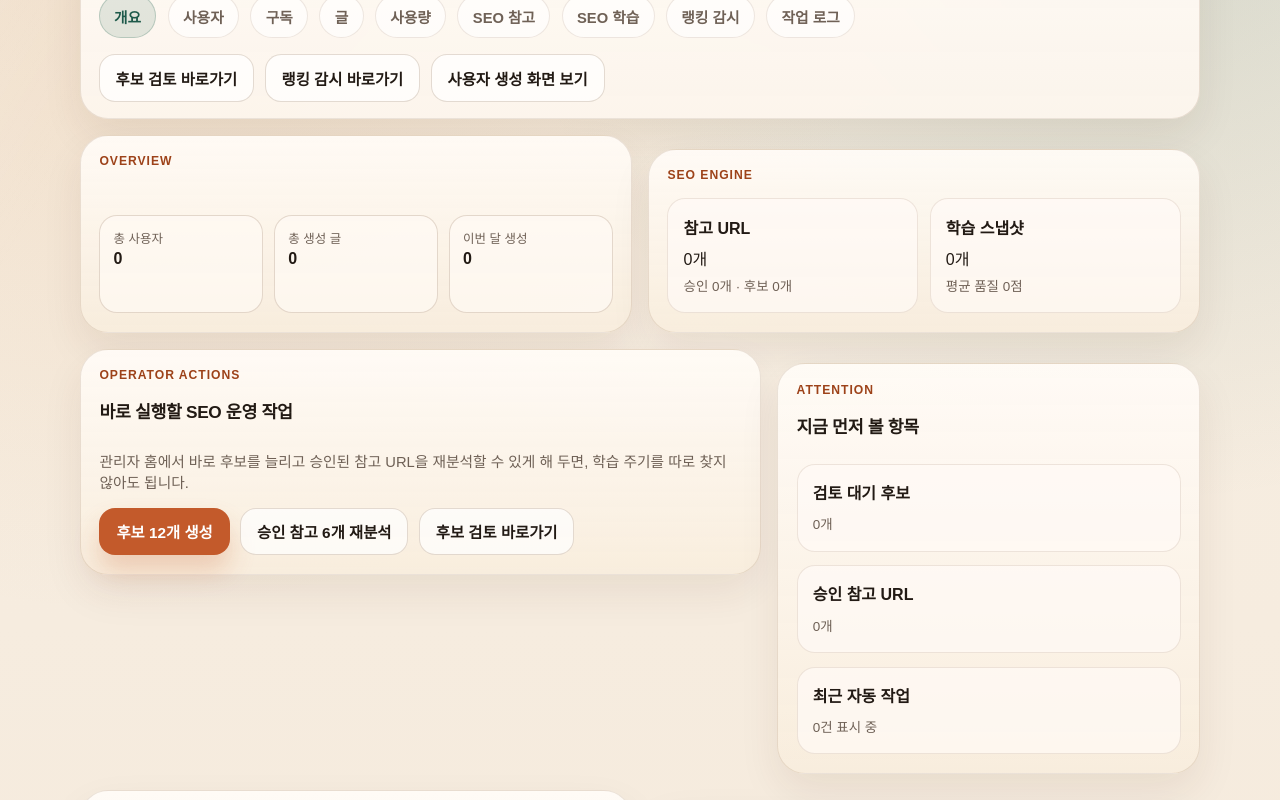
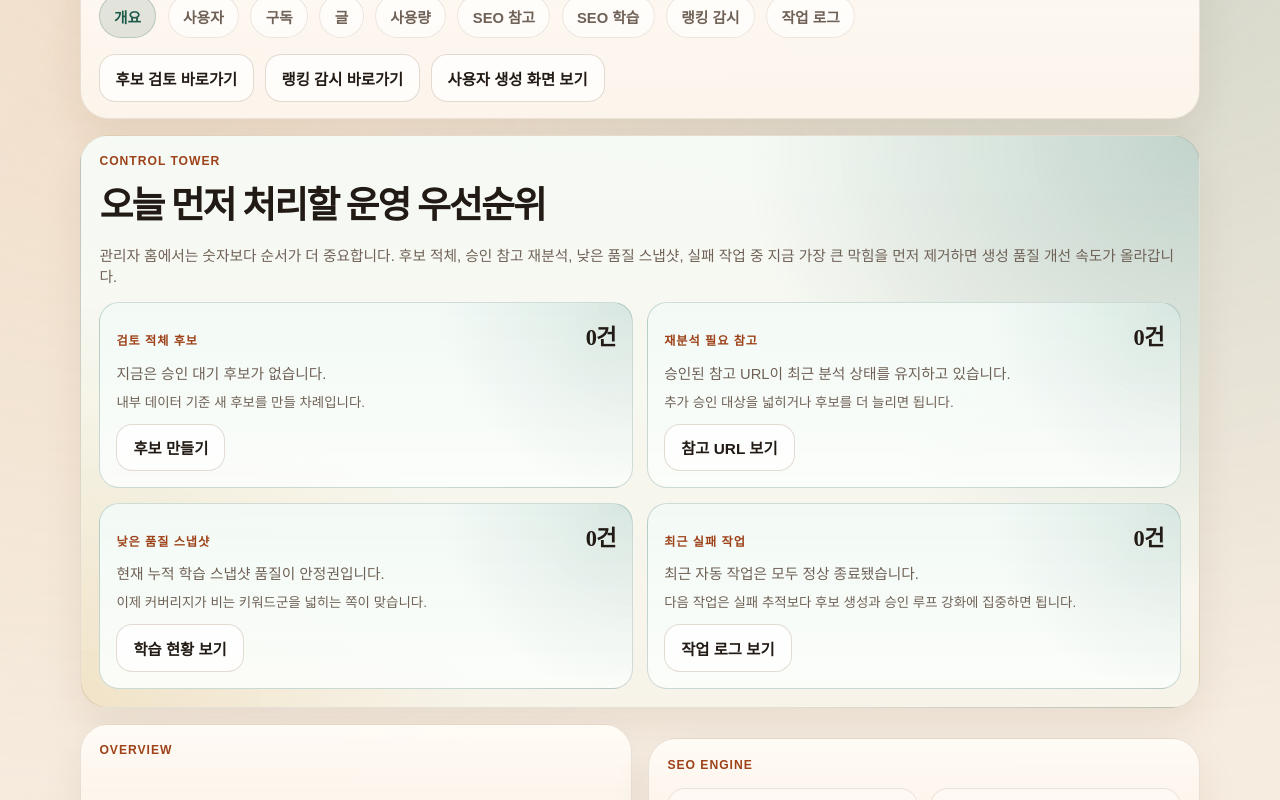
Before and after one commit to withark/BLBI, a Next.js app: page /admin in a window 1280 px wide. Shown: the part 440-1240 px from the top of the page. Built offline with nearby package versions, Linux system fonts and the light colour scheme.

Commit message:
Prioritize admin overview actions

```diff
--- a/app/admin/page.tsx
+++ b/app/admin/page.tsx
@@ -6,6 +6,9 @@ import { getAdminStats, listAdminJobs, listSeoReferences, listSeoSnapshots } fro
 
 export const dynamic = "force-dynamic";
 
+const STALE_REFERENCE_DAYS = 10;
+const LOW_QUALITY_SNAPSHOT_SCORE = 75;
+
 function formatDate(value: string): string {
   return new Intl.DateTimeFormat("ko-KR", {
     month: "long",
@@ -13,6 +16,26 @@ function formatDate(value: string): string {
     hour: "numeric",
     minute: "2-digit"
   }).format(new Date(value));
+}
+
+function isOlderThanDays(value: string | null, days: number): boolean {
+  if (!value) {
+    return true;
+  }
+
+  const threshold = Date.now() - days * 24 * 60 * 60 * 1000;
+  return new Date(value).getTime() < threshold;
+}
+
+function getPriorityTone(level: "danger" | "warning" | "stable"): string {
+  switch (level) {
+    case "danger":
+      return "is-danger";
+    case "warning":
+      return "is-warning";
+    default:
+      return "is-stable";
+  }
 }
 
 export default async function AdminPage(): Promise<React.ReactNode> {
@@ -26,9 +49,104 @@ export default async function AdminPage(): Promise<React.ReactNode> {
   const candidateSeoCount = seoReferences.filter((item) => item.status === "candidate").length;
   const averageSeoQuality =
     seoSnapshots.length === 0 ? 0 : Math.round(seoSnapshots.reduce((sum, snapshot) => sum + snapshot.qualityScore, 0) / seoSnapshots.length);
+  const failedJobCount = adminJobs.filter((job) => job.status === "failed").length;
+  const staleApprovedCount = seoReferences.filter(
+    (item) => item.status === "approved" && isOlderThanDays(item.lastAnalyzedAt, STALE_REFERENCE_DAYS)
+  ).length;
+  const lowQualitySnapshotCount = seoSnapshots.filter((snapshot) => snapshot.qualityScore < LOW_QUALITY_SNAPSHOT_SCORE).length;
+  const latestSnapshot = seoSnapshots[0] ?? null;
+  const latestJob = adminJobs[0] ?? null;
+  const latestFailure = adminJobs.find((job) => job.status === "failed") ?? null;
+  const unprofiledUserCount = Math.max(stats.userCount - stats.businessProfileCount, 0);
+  const priorityItems = [
+    {
+      key: "candidates",
+      label: "검토 적체 후보",
+      count: candidateSeoCount,
+      tone: candidateSeoCount >= 8 ? "danger" : candidateSeoCount > 0 ? "warning" : "stable",
+      description:
+        candidateSeoCount === 0
+          ? "지금은 승인 대기 후보가 없습니다."
+          : "후보가 쌓일수록 학습 승인 속도가 느려집니다. 먼저 큐를 비워야 생성 품질 개선이 빨라집니다.",
+      href: "/admin/seo-references/candidates",
+      actionLabel: candidateSeoCount === 0 ? "후보 만들기" : "후보 검토하기",
+      helper: candidateSeoCount === 0 ? "내부 데이터 기준 새 후보를 만들 차례입니다." : "보류된 후보를 승인 또는 제외 처리합니다."
+    },
+    {
+      key: "approved",
+      label: "재분석 필요 참고",
+      count: staleApprovedCount,
+      tone: staleApprovedCount >= 6 ? "danger" : staleApprovedCount > 0 ? "warning" : "stable",
+      description:
+        staleApprovedCount === 0
+          ? "승인된 참고 URL이 최근 분석 상태를 유지하고 있습니다."
+          : `승인된 참고 URL 중 ${STALE_REFERENCE_DAYS}일 이상 업데이트되지 않은 항목입니다.`,
+      href: "/admin/seo-references",
+      actionLabel: staleApprovedCount === 0 ? "참고 URL 보기" : "재분석 실행하기",
+      helper: staleApprovedCount === 0 ? "추가 승인 대상을 넓히거나 후보를 더 늘리면 됩니다." : "승인 참고를 다시 분석해 최신 패턴을 보강합니다."
+    },
+    {
+      key: "quality",
+      label: "낮은 품질 스냅샷",
+      count: lowQualitySnapshotCount,
+      tone: lowQualitySnapshotCount >= 4 ? "danger" : lowQualitySnapshotCount > 0 ? "warning" : "stable",
+      description:
+        lowQualitySnapshotCount === 0
+          ? "현재 누적 학습 스냅샷 품질이 안정권입니다."
+          : `품질 ${LOW_QUALITY_SNAPSHOT_SCORE}점 미만 스냅샷입니다. 승인 기준이나 참고 URL 구성이 약할 수 있습니다.`,
+      href: "/admin/seo-learning",
+      actionLabel: lowQualitySnapshotCount === 0 ? "학습 현황 보기" : "학습 패턴 점검",
+      helper: lowQualitySnapshotCount === 0 ? "이제 커버리지가 비는 키워드군을 넓히는 쪽이 맞습니다." : "약한 스냅샷이 많으면 생성 문체와 소제목 일관성이 흔들립니다."
+    },
+    {
+      key: "jobs",
+      label: "최근 실패 작업",
+      count: failedJobCount,
+      tone: failedJobCount >= 2 ? "danger" : failedJobCount > 0 ? "warning" : "stable",
+      description:
+        failedJobCount === 0
+          ? "최근 자동 작업은 모두 정상 종료됐습니다."
+          : "후보 생성이나 분석이 실패한 기록입니다. 흐름이 끊기기 전에 원인을 확인해야 합니다.",
+      href: "/admin/jobs",
+      actionLabel: failedJobCount === 0 ? "작업 로그 보기" : "실패 로그 확인",
+      helper:
+        failedJobCount === 0
+          ? "다음 작업은 실패 추적보다 후보 생성과 승인 루프 강화에 집중하면 됩니다."
+          : latestFailure ? `${formatDate(latestFailure.createdAt)} 실패 기록부터 확인합니다.` : "최근 로그에서 실패 원인을 먼저 확인합니다."
+    }
+  ] as const;
+  const topPriority = [...priorityItems].sort((a, b) => b.count - a.count)[0];
 
   return (
     <div className="page-stack">
+      <section className="card section-stack admin-hero">
+        <div className="section-stack">
+          <span className="eyebrow">Control Tower</span>
+          <h1 className="hero-title">오늘 먼저 처리할 운영 우선순위</h1>
+          <p className="help">
+            관리자 홈에서는 숫자보다 순서가 더 중요합니다. 후보 적체, 승인 참고 재분석, 낮은 품질 스냅샷, 실패 작업 중 지금 가장 큰 막힘을 먼저
+            제거하면 생성 품질 개선 속도가 올라갑니다.
+          </p>
+        </div>
+        <div className="priority-grid">
+          {priorityItems.map((item) => (
+            <article key={item.key} className={`priority-card ${getPriorityTone(item.tone)}`}>
+              <div className="priority-card-head">
+                <span className="eyebrow">{item.label}</span>
+                <strong>{item.count}건</strong>
+              </div>
+              <p className="help">{item.description}</p>
+              <p className="small-note">{item.helper}</p>
+              <div className="inline-actions">
+                <Link href={item.href} className="btn btn-secondary">
+                  {item.actionLabel}
+                </Link>
+              </div>
+            </article>
+          ))}
+        </div>
+      </section>
+
       <section className="admin-overview-grid">
         <article className="card section-stack tone-surface">
           <span className="eyebrow">Overview</span>
@@ -94,16 +212,27 @@ export default async function AdminPage(): Promise<React.ReactNode> {
           <h2 className="section-title">지금 먼저 볼 항목</h2>
           <div className="history-list">
             <article className="compact-card history-card">
-              <strong>검토 대기 후보</strong>
-              <div className="meta-line">{candidateSeoCount}개</div>
+              <strong>최우선 처리</strong>
+              <div className="meta-line">
+                {topPriority.label} · {topPriority.count}건
+              </div>
+              <div className="small-note">{topPriority.helper}</div>
             </article>
             <article className="compact-card history-card">
-              <strong>승인 참고 URL</strong>
-              <div className="meta-line">{approvedSeoCount}개</div>
+              <strong>가게 정보 커버리지</strong>
+              <div className="meta-line">등록 {stats.businessProfileCount}개 · 미등록 사용자 {unprofiledUserCount}명</div>
+              <div className="small-note">가게 정보가 비면 생성 품질과 지역 키워드 정확도가 함께 떨어집니다.</div>
             </article>
             <article className="compact-card history-card">
-              <strong>최근 자동 작업</strong>
-              <div className="meta-line">{adminJobs.length}건 표시 중</div>
+              <strong>최근 학습/작업 상태</strong>
+              <div className="meta-line">
+                최근 스냅샷 {latestSnapshot ? formatDate(latestSnapshot.fetchedAt) : "없음"} · 최근 작업 {latestJob ? formatDate(latestJob.createdAt) : "없음"}
+              </div>
+              <div className="small-note">
+                {latestFailure
+                  ? `실패 로그가 남아 있습니다. ${formatDate(latestFailure.createdAt)} 기록을 우선 확인합니다.`
+                  : "최근 작업 흐름은 안정적입니다. 후보 승인과 재분석 주기를 넓히면 됩니다."}
+              </div>
             </article>
           </div>
         </section>
--- a/app/globals.css
+++ b/app/globals.css
@@ -807,6 +807,55 @@ p {
   grid-template-columns: repeat(2, minmax(0, 1fr));
 }
 
+.priority-grid {
+  display: grid;
+  gap: 0.9rem;
+  grid-template-columns: repeat(2, minmax(0, 1fr));
+}
+
+.priority-card {
+  display: grid;
+  gap: 0.65rem;
+  padding: 1rem;
+  border-radius: 20px;
+  border: 1px solid rgba(133, 96, 66, 0.14);
+  background: rgba(255, 251, 246, 0.76);
+}
+
+.priority-card-head {
+  display: flex;
+  align-items: baseline;
+  justify-content: space-between;
+  gap: 1rem;
+}
+
+.priority-card-head strong {
+  font-size: 1.4rem;
+  letter-spacing: -0.04em;
+  font-family: var(--headline-font);
+}
+
+.priority-card.is-danger {
+  border-color: rgba(180, 74, 58, 0.22);
+  background:
+    radial-gradient(circle at top right, rgba(180, 74, 58, 0.12), transparent 34%),
+    linear-gradient(180deg, rgba(255, 244, 241, 0.98) 0%, rgba(255, 249, 245, 0.95) 100%);
+}
+
+.priority-card.is-warning {
+  border-color: rgba(213, 154, 48, 0.24);
+  background:
+    radial-gradient(circle at top right, rgba(213, 154, 48, 0.16), transparent 34%),
+    linear-gradient(180deg, rgba(255, 248, 236, 0.98) 0%, rgba(255, 252, 247, 0.95) 100%);
+}
+
+.priority-card.is-stable {
+  border-color: rgba(30, 90, 74, 0.2);
+  background:
+    radial-gradient(circle at top right, rgba(30, 90, 74, 0.12), transparent 34%),
+    linear-gradient(180deg, rgba(242, 250, 246, 0.98) 0%, rgba(251, 253, 250, 0.95) 100%);
+}
+
 .tone-card {
   position: relative;
   overflow: hidden;
@@ -917,6 +966,7 @@ p {
   .info-grid,
   .overview-grid,
   .metric-card-grid,
+  .priority-grid,
   .admin-overview-grid {
     grid-template-columns: 1fr;
   }
```
